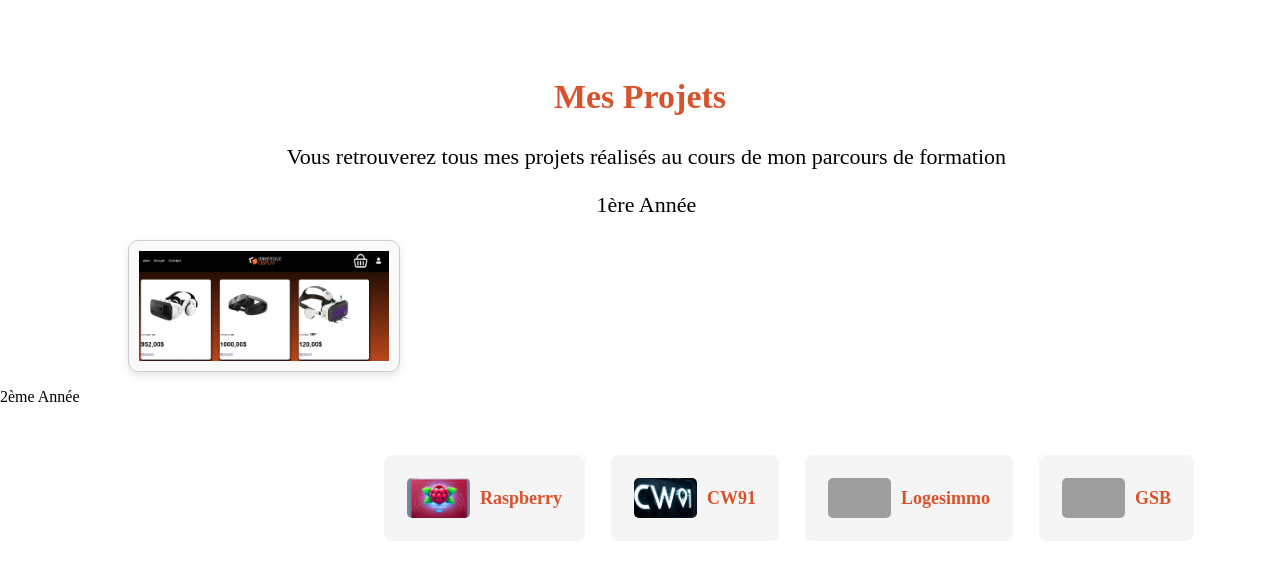
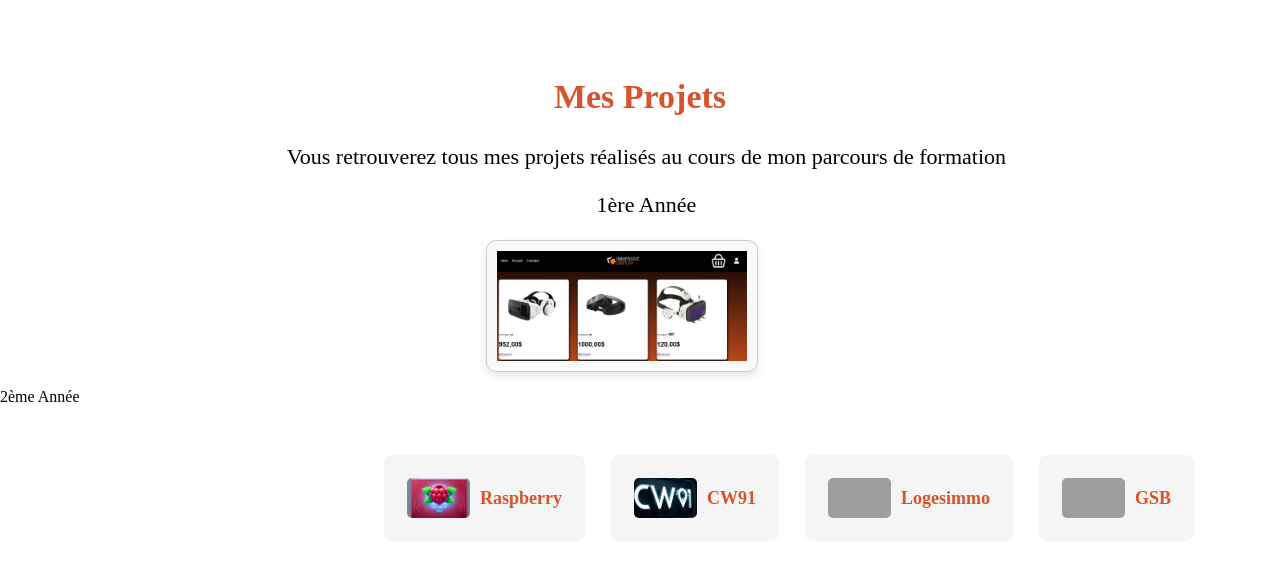
Before and after one commit to DG972/gaillard, a PHP site: page /index.html in a window 1280 px wide. Shown: the part 5631-6206 px from the top of the page. Run offline with PHP 8.4, Linux system fonts and the light colour scheme; grey boxes are pictures that could not be loaded.

Commit message:
Update index.css

```diff
--- a/css/index.css
+++ b/css/index.css
@@ -392,7 +392,7 @@ nav {
     box-shadow: 0 4px 8px rgba(0, 0, 0, 0.1);
     padding: 10px;
     background: #f9f9f9;
-    margin-left: 10%;
+    margin-left: 38%;
 }
 
 /* Ajustement des images */
```
